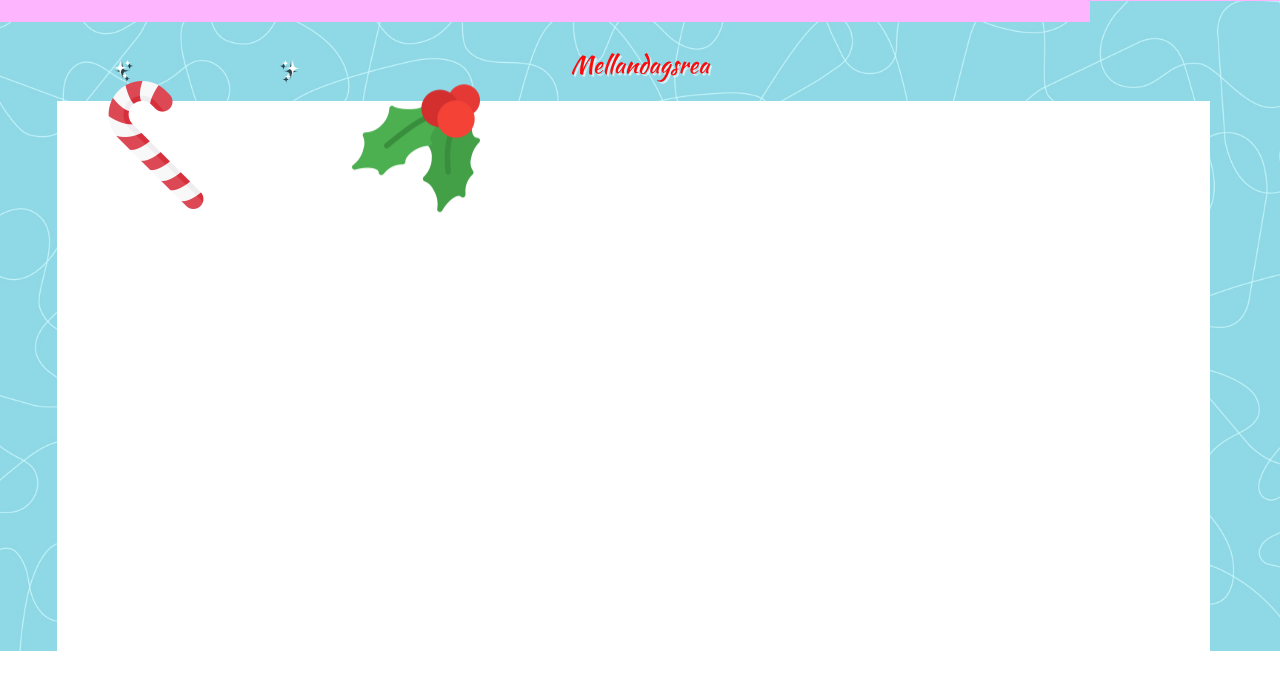
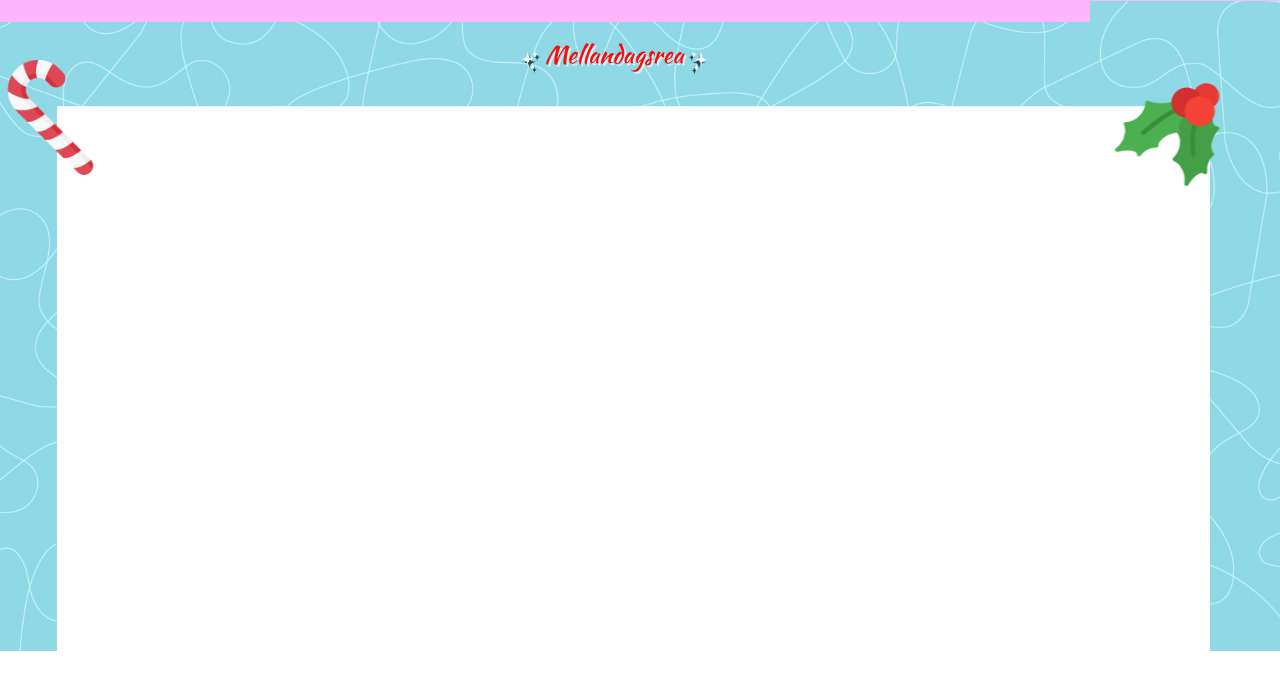
Before and after one commit to ZoeMesaros/Retro-Kitchen, a website built with Parcel: page src/index.html in a window 1280 px wide. Shown: the part 149-838 px from the top of the page. Built offline with nearby package versions, Linux system fonts and the light colour scheme.

Commit message:
icons resized

```diff
--- a/src/index.html
+++ b/src/index.html
@@ -106,9 +106,9 @@
   </div>
 </section>
     </header>
-    <h2 class="sale">Mellandagsrea</h2>
+    <h2 class="sale">Mellandagsrea
     <img id="star" src="/src/images/stars.png" />
-    <img id="star2" src="/src/images/stars.png" />
+    <img id="star2" src="/src/images/stars.png" /></h2>
     <main>
       <div class="carousel-feature">
         <div
@@ -157,10 +157,11 @@
             <span class="carousel-control-next-icon" aria-hidden="true"></span>
             <span class="sr-only">Next</span>
           </a>
+          <img id="mistletoe" src="/src/images/mistletoe.png" />
+      <img id="cane" src="/src/images/candy-cane.png" />
         </div>
       </div>
-      <img id="mistletoe" src="/src/images/mistletoe.png" />
-      <img id="cane" src="/src/images/candy-cane.png" />
+
     </main>
     <footer></footer>
   </body>
--- a/src/scss/_homepage.scss
+++ b/src/scss/_homepage.scss
@@ -215,23 +215,23 @@ nav .m-menu__checkbox:checked ~ .m-menu {
   text-shadow: 2px 2px 0px rgba(255, 255, 255, 0.651);
   font-size: 1.5rem;
   font-family: "Kaushan Script", cursive;
+  padding-top: 40px;
+  padding-bottom: 40px;
   text-align: center;
-  padding-top: 50px;
 }
 
 #star {
   filter: invert(100%) drop-shadow(2px 3px 0px rgba(0, 0, 0, 0.685));
   width: 20px;
-  transform: translateX(7rem) translateY(-2rem);
+  transform: translateX(-10.6rem) translateY(0.2rem);
   @include m.md {
 
   }
 }
-
 #star2 {
   filter: invert(100%) drop-shadow(2px 3px 0px rgba(0, 0, 0, 0.685));
   width: 20px;
-  transform: translateX(16rem) translateY(-2rem) scaleX(-1);
+  transform: translateX(-1.6rem) translateY(0.2rem) scaleX(-1);
 }
 
 .carousel-feature {
@@ -243,14 +243,17 @@ nav .m-menu__checkbox:checked ~ .m-menu {
 
 #mistletoe {
   position: relative;
-  width: 10%;
-  transform: translateX(22rem) translateY(-1.8rem);
+  width: 9%;
+  transform: translateX(1020%) translateY(-650%);
+  @include m.md {
+
+  }
 }
 
 #cane {
   position: relative;
   width: 10%;
-  transform: translateX(-2.5rem) translateY(-2rem) scaleX(-1);
+  transform: translateX(-150%) translateY(-600%) scaleX(-1);
 }
 
 .product-header {
```
